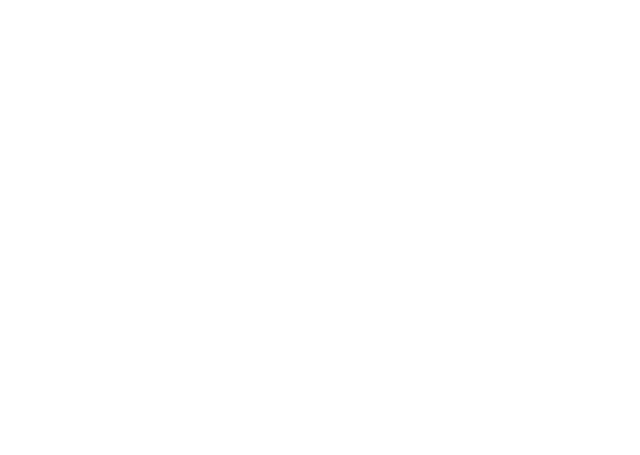
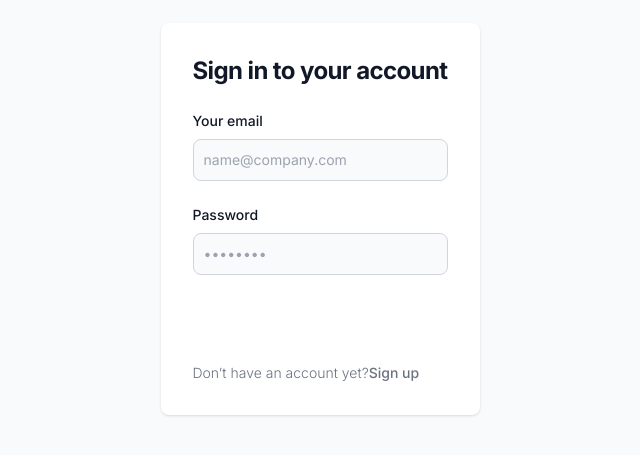
Before and after one commit to falroz/tp-testing-mds, a Next.js app in the folder app/: page / in a window 1280 px wide. Shown: the part 181-636 px from the top of the page, without its empty margins (320-960 px from the left). Built offline with nearby package versions, Linux system fonts and the light colour scheme.

Commit message:
feat : add login form

```diff
--- a/app/src/app/layout.js
+++ b/app/src/app/layout.js
@@ -11,7 +11,7 @@
 export default function RootLayout({ children }) {
 	return (
 		<html lang="en">
-      <body className={inter.className}>{children}</body>
+			<body className={`${inter.className} bg-gray-50 dark:bg-gray-900`}>{children}</body>
 		</html>
 	)
 }
--- a/app/src/app/page.js
+++ b/app/src/app/page.js
@@ -1,3 +1,9 @@
+import LoginForm from '@/components/login-form'
+
 export default function Home() {
-	return <main className="flex min-h-screen flex-col items-center justify-between p-24"></main>
+	return (
+		<main className="grid place-items-center">
+			<LoginForm />
+		</main>
+	)
 }
--- /dev/null
+++ b/app/src/components/login-form.jsx
@@ -0,0 +1,136 @@
+'use client'
+import Image from 'next/image'
+import { useState } from 'react'
+
+export default function LoginForm() {
+	const [showLogin, setShowLogin] = useState(true)
+	return (
+		<section class="bg-gray-50 dark:bg-gray-900">
+			<div class="flex flex-col items-center justify-center px-6 py-8 mx-auto md:h-screen lg:py-0">
+				<div class="w-full bg-white rounded-lg shadow dark:border md:mt-0 sm:max-w-md xl:p-0 dark:bg-gray-800 dark:border-gray-700">
+					{showLogin ? (
+						<LoginFormComponent showRegister={() => setShowLogin(false)} />
+					) : (
+						<RegisterFormComponent showLogin={() => setShowLogin(true)} />
+					)}
+				</div>
+			</div>
+		</section>
+	)
+}
+
+function LoginFormComponent({ showRegister }) {
+	return (
+		<div class="p-6 space-y-4 md:space-y-6 sm:p-8">
+			<h1 class="text-xl font-bold leading-tight tracking-tight text-gray-900 md:text-2xl dark:text-white">
+				Sign in to your account
+			</h1>
+			<form class="space-y-4 md:space-y-6" action="#">
+				<div>
+					<label for="email" class="block mb-2 text-sm font-medium text-gray-900 dark:text-white">
+						Your email
+					</label>
+					<input
+						type="email"
+						name="email"
+						id="email"
+						class="bg-gray-50 border border-gray-300 text-gray-900 sm:text-sm rounded-lg focus:ring-primary-600 focus:border-primary-600 block w-full p-2.5 dark:bg-gray-700 dark:border-gray-600 dark:placeholder-gray-400 dark:text-white dark:focus:ring-blue-500 dark:focus:border-blue-500"
+						placeholder="name@company.com"
+						required=""
+					/>
+				</div>
+				<div>
+					<label
+						for="password"
+						class="block mb-2 text-sm font-medium text-gray-900 dark:text-white"
+					>
+						Password
+					</label>
+					<input
+						type="password"
+						name="password"
+						id="password"
+						placeholder="••••••••"
+						class="bg-gray-50 border border-gray-300 text-gray-900 sm:text-sm rounded-lg focus:ring-primary-600 focus:border-primary-600 block w-full p-2.5 dark:bg-gray-700 dark:border-gray-600 dark:placeholder-gray-400 dark:text-white dark:focus:ring-blue-500 dark:focus:border-blue-500"
+						required=""
+					/>
+				</div>
+
+				<button
+					type="submit"
+					class="w-full text-white bg-primary-600 hover:bg-primary-700 focus:ring-4 focus:outline-none focus:ring-primary-300 font-medium rounded-lg text-sm px-5 py-2.5 text-center dark:bg-primary-600 dark:hover:bg-primary-700 dark:focus:ring-primary-800"
+				>
+					Sign in
+				</button>
+				<p class="text-sm font-light text-gray-500 dark:text-gray-400">
+					Don’t have an account yet?
+					<a
+						onClick={() => showRegister()}
+						href="#"
+						class="font-medium text-primary-600 hover:underline dark:text-primary-500"
+					>
+						Sign up
+					</a>
+				</p>
+			</form>
+		</div>
+	)
+}
+
+function RegisterFormComponent({ showLogin }) {
+	return (
+		<div class="p-6 space-y-4 md:space-y-6 sm:p-8">
+			<h1 class="text-xl font-bold leading-tight tracking-tight text-gray-900 md:text-2xl dark:text-white">
+				Sign up
+			</h1>
+			<form class="space-y-4 md:space-y-6" action="#">
+				<div>
+					<label for="email" class="block mb-2 text-sm font-medium text-gray-900 dark:text-white">
+						Your email
+					</label>
+					<input
+						type="email"
+						name="email"
+						id="email"
+						class="bg-gray-50 border border-gray-300 text-gray-900 sm:text-sm rounded-lg focus:ring-primary-600 focus:border-primary-600 block w-full p-2.5 dark:bg-gray-700 dark:border-gray-600 dark:placeholder-gray-400 dark:text-white dark:focus:ring-blue-500 dark:focus:border-blue-500"
+						placeholder="name@company.com"
+						required=""
+					/>
+				</div>
+				<div>
+					<label
+						for="password"
+						class="block mb-2 text-sm font-medium text-gray-900 dark:text-white"
+					>
+						Password
+					</label>
+					<input
+						type="password"
+						name="password"
+						id="password"
+						placeholder="••••••••"
+						class="bg-gray-50 border border-gray-300 text-gray-900 sm:text-sm rounded-lg focus:ring-primary-600 focus:border-primary-600 block w-full p-2.5 dark:bg-gray-700 dark:border-gray-600 dark:placeholder-gray-400 dark:text-white dark:focus:ring-blue-500 dark:focus:border-blue-500"
+						required=""
+					/>
+				</div>
+
+				<button
+					type="submit"
+					class="w-full text-white bg-primary-600 hover:bg-primary-700 focus:ring-4 focus:outline-none focus:ring-primary-300 font-medium rounded-lg text-sm px-5 py-2.5 text-center dark:bg-primary-600 dark:hover:bg-primary-700 dark:focus:ring-primary-800"
+				>
+					Sign up
+				</button>
+				<p class="text-sm font-light text-gray-500 dark:text-gray-400">
+					Do you have an account?
+					<a
+						onClick={() => showLogin()}
+						href="#"
+						class="font-medium text-primary-600 hover:underline dark:text-primary-500"
+					>
+						Sign in
+					</a>
+				</p>
+			</form>
+		</div>
+	)
+}
```
Also changed, not shown: app/src/components/register-form.jsx (added). Lines whose indentation alone changed are shown as unchanged.
